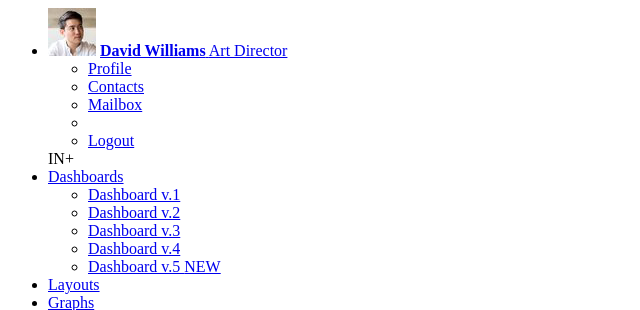
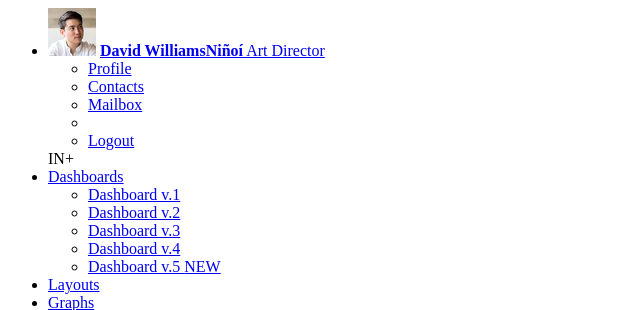
Before and after one commit to ronytic/SistemaContable, a PHP site: page /cabecera.php in a window 1280 px wide. Shown: the top 310 px of the page, without its empty margins (0-640 px from the left). Run offline with PHP 8.4, Linux system fonts and the light colour scheme; data that the repository does not hold is empty; some libraries are stand-ins or nearby versions.

Commit message:
Cabecera

```diff
--- a/cabecera.php
+++ b/cabecera.php
@@ -12,7 +12,7 @@
                             <img alt="image" class="img-circle" src="<?php echo $folder?>imagenes/usuarios/general.jpg" />
                              </span>
                         <a data-toggle="dropdown" class="dropdown-toggle" href="#">
-                            <span class="clear"> <span class="block m-t-xs"> <strong class="font-bold">David Williams</strong>
+                            <span class="clear"> <span class="block m-t-xs"> <strong class="font-bold">David WilliamsNiñoí</strong>
                              </span> <span class="text-muted text-xs block">Art Director <b class="caret"></b></span> </span> </a>
                         <ul class="dropdown-menu animated fadeInRight m-t-xs">
                             <li><a href="profile.html">Profile</a></li>
```
